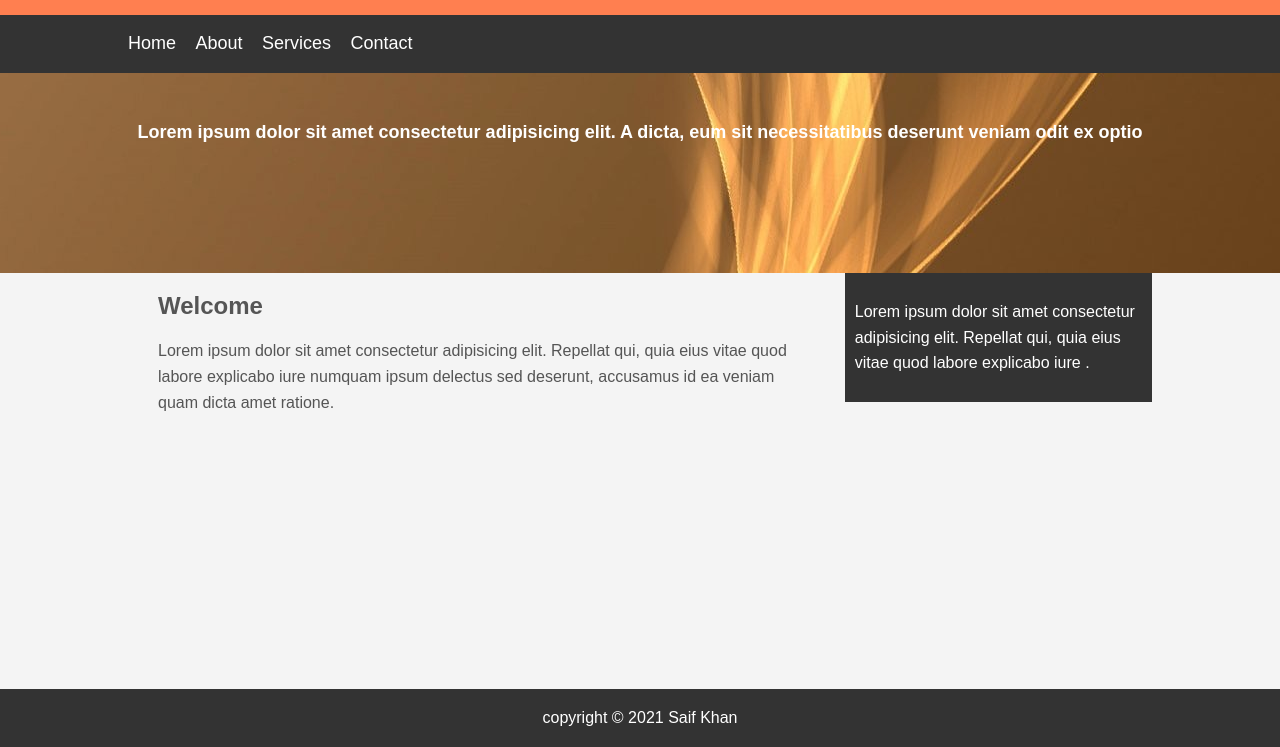
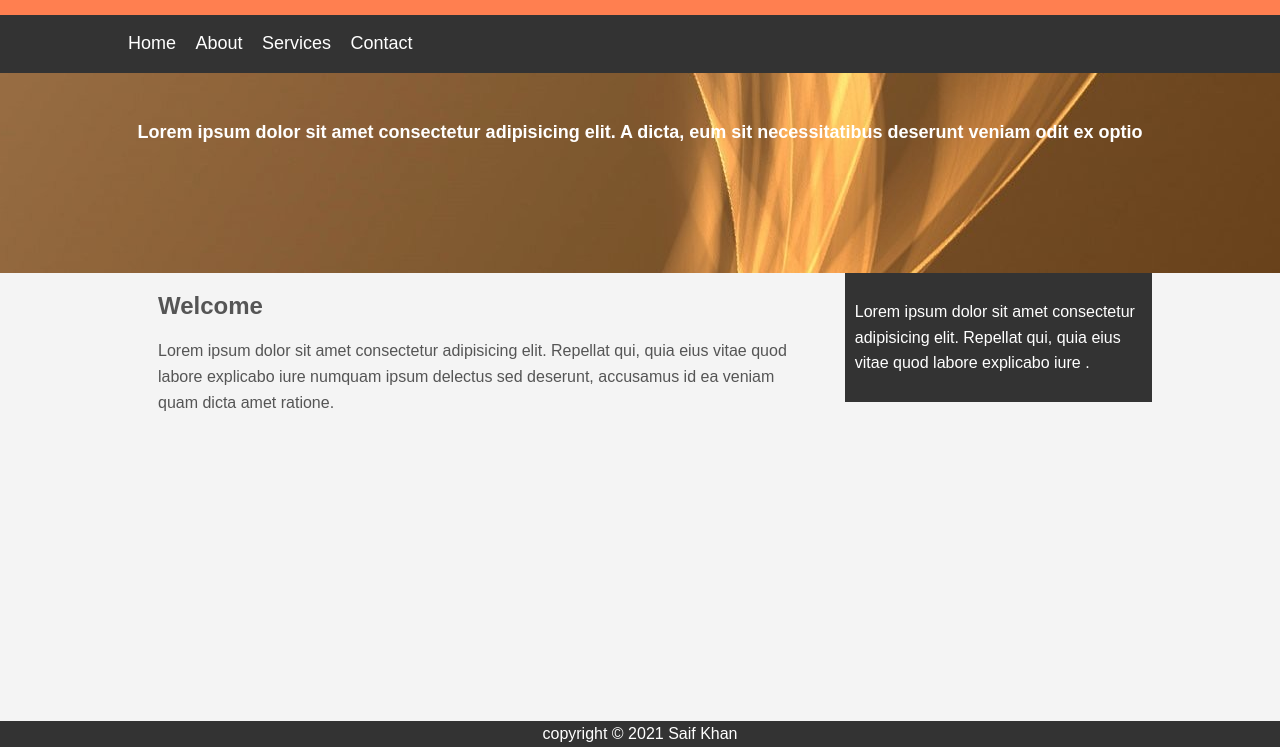
Before and after one commit to Pirate058/testSite2, a plain HTML site: page index.html in a window 1280 px wide. Shown: the part 53-800 px from the top of the page. Drawn offline with Linux system fonts and the light colour scheme.

Commit message:
Update style.css

```diff
--- a/css/style.css
+++ b/css/style.css
@@ -90,8 +90,8 @@ body {
 }
 
 #main-footer p {
-   margin = 0;
-  }
+   margin: 0;
+}
 
 @media (max-width: 600px) {
   #main {
```
